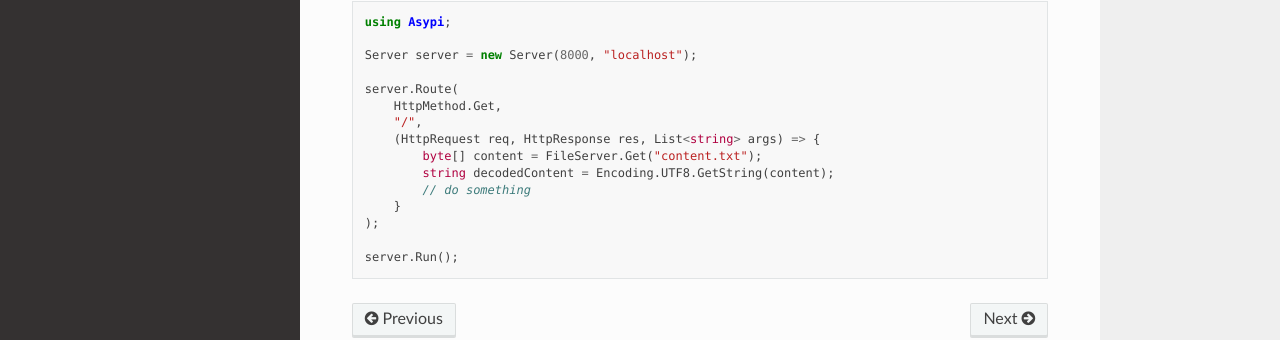
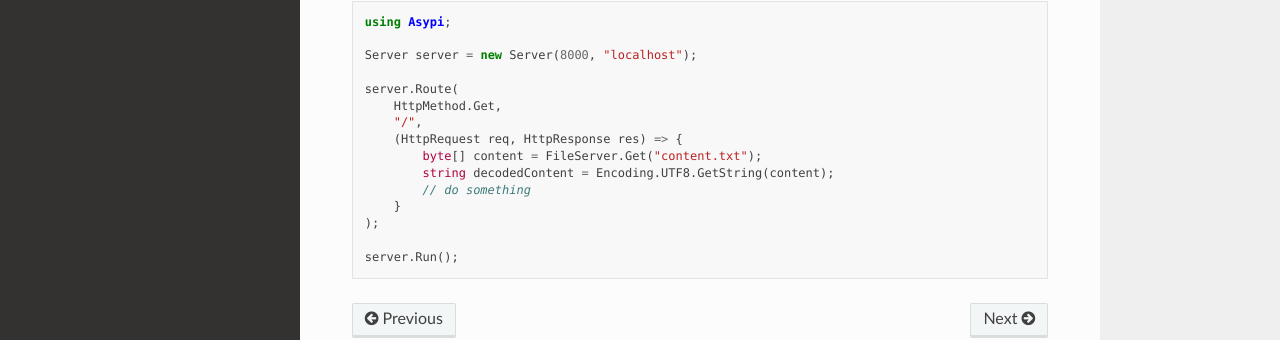
Before and after one commit to oldstork/asypi, a Sphinx documentation site: the page built from docs/source/static_files.md, in a window 1280 px wide and 900 px high, scrolled down 508 px. Shown: the part 433-773 px from the top of the window. Built offline with Sphinx 7.4.7 and the Read the Docs theme 2.0.0, drawn with Linux system fonts in a browser that asks for light colours.

Commit message:
Fixed outdated example under static files docs

```diff
--- a/docs/source/static_files.md
+++ b/docs/source/static_files.md
@@ -42,7 +42,7 @@ Server server = new Server(8000, "localhost");
 server.Route(
     HttpMethod.Get,
     "/",
-    (HttpRequest req, HttpResponse res, List<string> args) => {
+    (HttpRequest req, HttpResponse res) => {
         byte[] content = FileServer.Get("content.txt");
         string decodedContent = Encoding.UTF8.GetString(content);
         // do something
```
